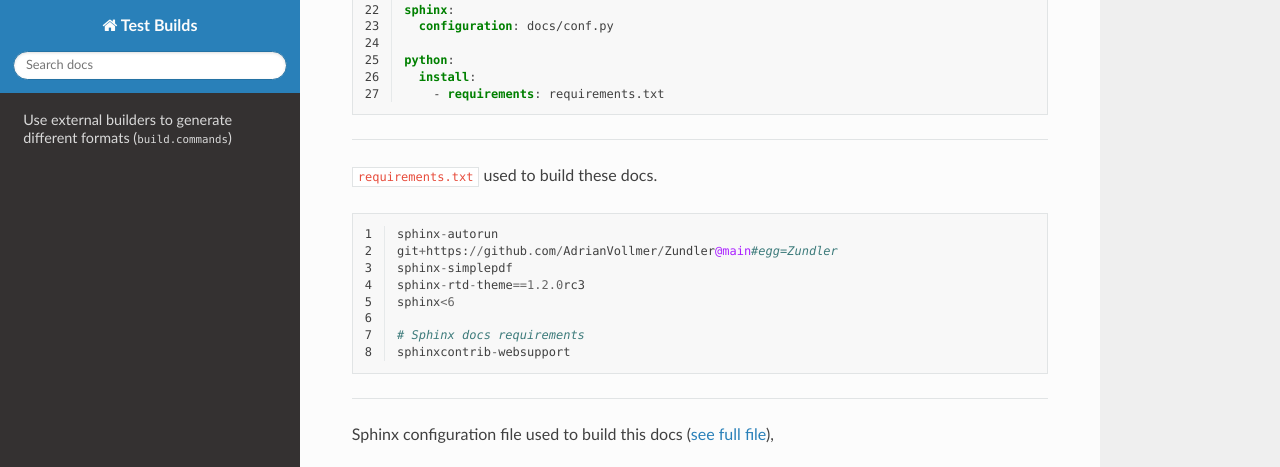
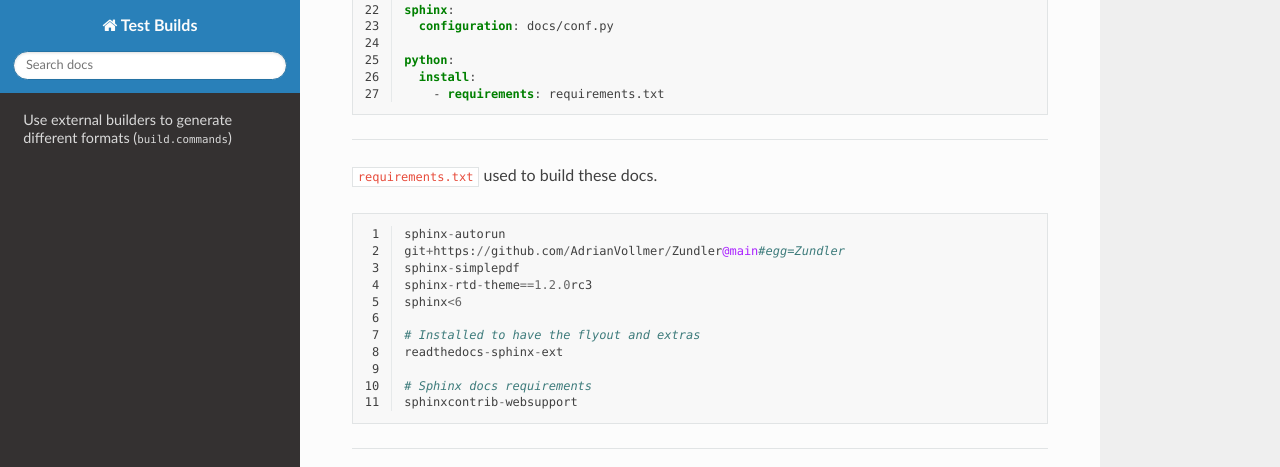
Before and after one commit to readthedocs/test-builds, a Sphinx documentation site: the page built from docs/index.rst, in a window 1280 px wide and 900 px high, scrolled down 739 px, cut to the strip 0-467 px from the top of the window. Built offline with Sphinx 7.4.7 and the Read the Docs theme 2.0.0, drawn with Linux system fonts in a browser that asks for light colours.

Commit message:
Install `readthedocs-sphinx-ext` for more features

```diff
--- a/docs/conf.py
+++ b/docs/conf.py
@@ -3,6 +3,9 @@
 # Default settings
 project = 'Test Builds'
 extensions = [
+    # Read the Docs flyout and extras
+    'readthedocs_ext.readthedocs',
+
     'sphinx_autorun',
     'sphinx_simplepdf',
 ]
--- a/requirements.txt
+++ b/requirements.txt
@@ -4,5 +4,8 @@
 sphinx-rtd-theme==1.2.0rc3
 sphinx<6
 
+# Installed to have the flyout and extras
+readthedocs-sphinx-ext
+
 # Sphinx docs requirements
 sphinxcontrib-websupport
```
